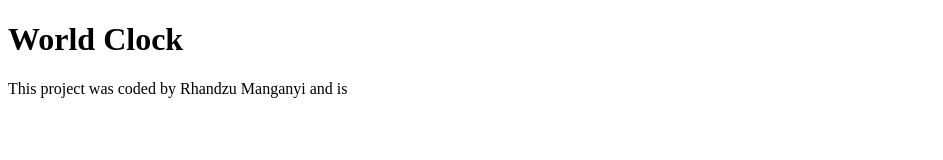
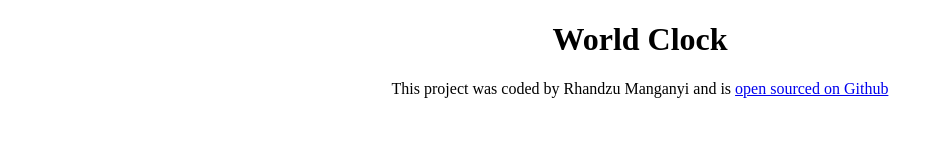
Before and after one commit to Rhandzu31/rhandzu-world-clock, a plain HTML site: page index.html in a window 1280 px wide. Shown: the whole page, without its empty margins (0-943 px from the left). Drawn offline with Linux system fonts and the light colour scheme.

Commit message:
Added the link on index.html

```diff
--- a/css/style.css
+++ b/css/style.css
@@ -0,0 +1,7 @@
+h1 {
+    text-align: center;
+  }
+
+  footer {
+    text-align: center;
+  }
--- a/index.html
+++ b/index.html
@@ -9,6 +9,10 @@
 <body>
     <h1>World Clock</h1>
 
-    <footer> This project was coded by Rhandzu Manganyi and is <a href="</footer>
+    <footer> This project was coded by Rhandzu Manganyi and is
+        <a href="https://github.com/Rhandzu31/rhandzu-world-clock" target="_blank">open sourced on Github</a>
+
+    </footer>
+    <script src="javascript/index.js"></script>
 </body>
 </html>
```
